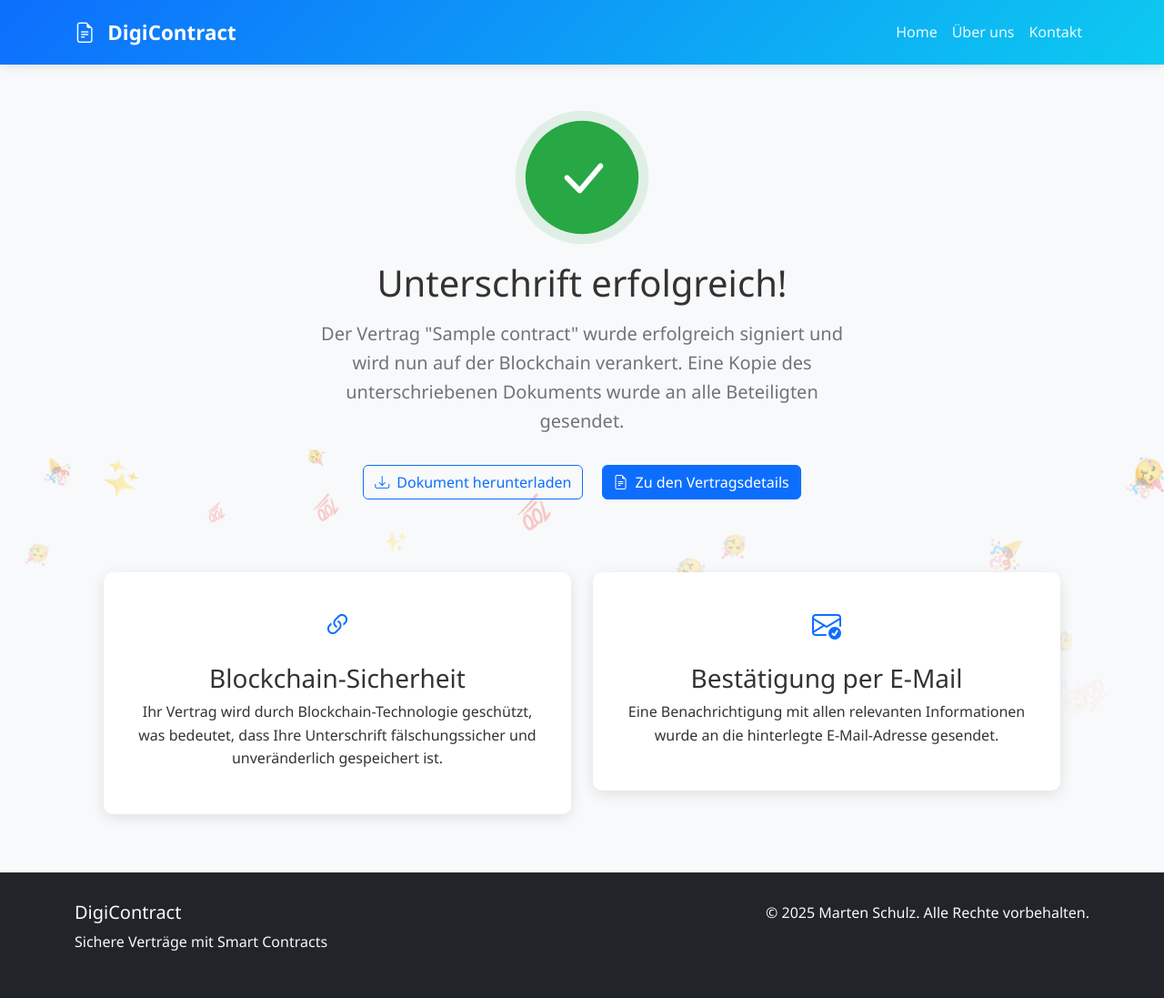
After one commit to marten229/digital_contract_platform_django, a Django app: page /contractsapp/contract/1/success/ in a window 1280 px wide. The commit adds this page. Shown: the whole page at 91% size. Run offline with Django 5.2, Linux system fonts and the light colour scheme; tables that the repository leaves empty hold one stand-in row (values such as "Sample post"); some libraries are stand-ins or nearby versions.

Commit message:
feat: Add success page for contract signing; implement redirect logic and display confirmation message

```diff
--- a/contractsapp/templates/contractsapp/contract_signing.html
+++ b/contractsapp/templates/contractsapp/contract_signing.html
@@ -121,7 +121,8 @@
             <div id="pdfContainer">
                 <canvas id="pdfViewer"></canvas>
                 <canvas id="overlayCanvas"></canvas>
-            </div>            {% endif %}
+            </div>
+            {% endif %}
 
             <!-- Page Navigation -->
             <div id="pageNavigation" class="mt-3 d-flex justify-content-center align-items-center" {% if not user.is_authenticated %}style="display: none;"{% endif %}>
--- /dev/null
+++ b/contractsapp/templates/contractsapp/contract_signing_success.html
@@ -0,0 +1,240 @@
+{% extends 'base.html' %}
+{% load static %}
+
+{% block title %}Unterschrift erfolgreich{% endblock %}
+
+{% block extra_css %}
+<style>
+    /* Success Animation Styles */
+    .success-container {
+        display: flex;
+        flex-direction: column;
+        justify-content: center;
+        align-items: center;
+        padding: 4rem 2rem;
+        text-align: center;
+    }
+
+    .success-icon {
+        width: 120px;
+        height: 120px;
+        background-color: #28a745;
+        border-radius: 50%;
+        display: flex;
+        justify-content: center;
+        align-items: center;
+        margin-bottom: 2rem;
+        animation: pulse 2s ease infinite;
+    }
+
+    .success-icon i {
+        color: white;
+        font-size: 60px;
+    }
+
+    .success-title {
+        color: #333;
+        font-size: 2.5rem;
+        margin-bottom: 1rem;
+        animation: fadeInUp 1s ease;
+    }
+
+    .success-message {
+        color: #6c757d;
+        font-size: 1.25rem;
+        max-width: 600px;
+        margin: 0 auto 2rem auto;
+        animation: fadeInUp 1.2s ease;
+    }
+
+    .success-actions {
+        animation: fadeInUp 1.4s ease;
+    }
+
+    /* Confetti Container */
+    .confetti-container {
+        position: fixed;
+        top: 0;
+        left: 0;
+        width: 100%;
+        height: 100%;
+        z-index: -1;
+        overflow: hidden;
+        pointer-events: none;
+    }
+
+    /* Confetti Pieces */
+    .confetti {
+        position: absolute;
+        top: -20px;
+        animation: confetti-fall linear forwards;
+    }
+
+    /* Animations */
+    @keyframes pulse {
+        0% {
+            box-shadow: 0 0 0 0 rgba(40, 167, 69, 0.4);
+            transform: scale(1);
+        }
+        70% {
+            box-shadow: 0 0 0 15px rgba(40, 167, 69, 0);
+            transform: scale(1.05);
+        }
+        100% {
+            box-shadow: 0 0 0 0 rgba(40, 167, 69, 0);
+            transform: scale(1);
+        }
+    }
+
+    @keyframes fadeInUp {
+        from {
+            opacity: 0;
+            transform: translateY(20px);
+        }
+        to {
+            opacity: 1;
+            transform: translateY(0);
+        }
+    }
+
+    @keyframes confetti-fall {
+        0% {
+            opacity: 1;
+            transform: translateY(0) rotate(0deg);
+        }
+        100% {
+            opacity: 0;
+            transform: translateY(100vh) rotate(720deg);
+        }
+    }
+
+    /* Card styling similar to other pages */
+    .info-card {
+        background-color: white;
+        border-radius: 10px;
+        box-shadow: 0 4px 15px rgba(0,0,0,0.1);
+        padding: 2rem;
+        margin-top: 2rem;
+        transition: transform 0.3s, box-shadow 0.3s;
+        animation: fadeInUp 1.6s ease;
+    }
+
+    .info-card:hover {
+        transform: translateY(-5px);
+        box-shadow: 0 8px 25px rgba(0,0,0,0.15);
+    }
+
+    .info-icon {
+        font-size: 2rem;
+        margin-bottom: 1rem;
+        color: #0d6efd;
+    }
+</style>
+{% endblock %}
+
+{% block content %}
+<div class="container">
+    <div class="success-container">
+        <div class="success-icon">
+            <i class="bi bi-check-lg"></i>
+        </div>
+
+        <h1 class="success-title">Unterschrift erfolgreich!</h1>
+
+        <p class="success-message">
+            Der Vertrag "{{ contract.title }}" wurde erfolgreich signiert und wird nun auf der Blockchain verankert.
+            Eine Kopie des unterschriebenen Dokuments wurde an alle Beteiligten gesendet.
+        </p>
+
+        <div class="success-actions">
+            <a href="{{ contract.pdf_file.url }}" class="btn btn-outline-primary me-3" download>
+                <i class="bi bi-download me-2"></i>Dokument herunterladen
+            </a>
+            <a href="{% url 'contract_detail' contract.pk %}" class="btn btn-primary">
+                <i class="bi bi-file-earmark-text me-2"></i>Zu den Vertragsdetails
+            </a>
+        </div>
+
+        <div class="row mt-5">
+            <div class="col-md-6">
+                <div class="info-card">
+                    <div class="info-icon">
+                        <i class="bi bi-link-45deg"></i>
+                    </div>
+                    <h3>Blockchain-Sicherheit</h3>
+                    <p>
+                        Ihr Vertrag wird durch Blockchain-Technologie geschützt, was bedeutet,
+                        dass Ihre Unterschrift fälschungssicher und unveränderlich gespeichert ist.
+                    </p>
+                </div>
+            </div>
+            <div class="col-md-6">
+                <div class="info-card">
+                    <div class="info-icon">
+                        <i class="bi bi-envelope-check"></i>
+                    </div>
+                    <h3>Bestätigung per E-Mail</h3>
+                    <p>
+                        Eine Benachrichtigung mit allen relevanten Informationen wurde an die hinterlegte
+                        E-Mail-Adresse gesendet.
+                    </p>
+                </div>
+            </div>
+        </div>
+    </div>
+</div>
+
+<!-- Confetti Container (will be populated by JS) -->
+<div class="confetti-container" id="confettiContainer"></div>
+{% endblock %}
+
+{% block extra_js %}
+<script>
+    document.addEventListener('DOMContentLoaded', function() {
+        // Configuration for confetti
+        const confettiConfig = {
+            emojis: ['🎉', '🎊', '✨', '💯', '🥳'],
+            count: 50,  // Number of confetti pieces
+            minDuration: 5,  // Minimum fall duration in seconds
+            maxDuration: 12, // Maximum fall duration in seconds
+            container: document.getElementById('confettiContainer')
+        };
+
+        // Create confetti
+        createConfetti(confettiConfig);
+
+        // Function to create confetti animation
+        function createConfetti(config) {
+            for (let i = 0; i < config.count; i++) {
+                setTimeout(() => {
+                    // Create confetti element
+                    const confetti = document.createElement('div');
+                    confetti.className = 'confetti';
+
+                    // Random emoji from the array
+                    const emojiIndex = Math.floor(Math.random() * config.emojis.length);
+                    confetti.textContent = config.emojis[emojiIndex];
+
+                    // Random position, size, and animation duration
+                    const size = Math.random() * 20 + 15;
+                    const xPos = Math.random() * 100;  // % position horizontally
+                    const duration = Math.random() * (config.maxDuration - config.minDuration) + config.minDuration;
+
+                    // Set styles
+                    confetti.style.left = `${xPos}%`;
+                    confetti.style.fontSize = `${size}px`;
+                    confetti.style.animationDuration = `${duration}s`;
+
+                    // Add to container
+                    config.container.appendChild(confetti);
+
+                    // Remove after animation is complete
+                    setTimeout(() => {
+                        confetti.remove();
+                    }, duration * 1000);
+                }, Math.random() * 1500);  // Staggered start times
+            }
+        }
+    });
+</script>
+{% endblock %}
--- a/contractsapp/urls.py
+++ b/contractsapp/urls.py
@@ -6,6 +6,7 @@ urlpatterns = [
     path('list/', views.contract_list, name='contract_list'),
     path('contract/<int:pk>/', views.contract_detail, name='contract_detail'),
     path('contract/<int:pk>/sign/', views.contract_signing, name='contract_signing'),
+    path('contract/<int:pk>/success/', views.contract_signing_success, name='contract_signing_success'),
     path('contract/<int:pk>/verify/', views.verify_partner, name='verify_partner'),
     path('contract/<int:pk>/add_signature/', views.add_signature, name='add_signature'),
     path('contract/<int:pk>/configure/', views.contract_configuration, name='contract_configuration'),
--- a/contractsapp/views.py
+++ b/contractsapp/views.py
@@ -495,15 +495,22 @@ def add_signature(request, pk):
                     pass
 
                 output_stream.seek(0)
+                  # Check if the client requested no file download
+                if request.POST.get('no_download') == 'true':
+                    # Prüfen, ob der Benutzer eingeloggt ist
+                    if request.user.is_authenticated:
+                        # Für eingeloggte Benutzer: Zur Vertragsliste weiterleiten
+                        redirect_url = reverse('contract_list')
+                    else:
+                        # Für nicht eingeloggte Benutzer: Zur Erfolgsseite weiterleiten
+                        redirect_url = reverse('contract_signing_success', args=[contract.pk])
 
-                # Check if the client requested no file download
-                if request.POST.get('no_download') == 'true':
-                    # Return a response with a redirect URL instead of JSON response
+                    # Return a response with a redirect URL as JSON response
                     return JsonResponse({
                         'success': True,
                         'message': 'Unterschrift erfolgreich hinzugefügt',
                         'status': contract.status,
-                        'redirect_url': reverse('contract_list')
+                        'redirect_url': redirect_url
                     })
                 else:
                     # Original behavior - return the PDF for download
@@ -603,6 +610,20 @@ def verify_partner(request, pk):
     # Bei normalen POST-Anfragen erfolgreiche Nachricht anzeigen und weiterleiten
     else:
         messages.success(request, "Sie haben sich erfolgreich verifiziert. Sie können jetzt den Vertrag unterzeichnen.")
+        return redirect('contract_signing', pk=pk)
+
+
+def contract_signing_success(request, pk):
+    """Zeigt die Erfolgsseite für die Vertragsunterzeichnung an"""
+    contract = get_object_or_404(Contract, pk=pk)
+
+    # Prüfe, ob der Vertrag tatsächlich unterschrieben wurde
+    if contract.status in ['signed_by_partner', 'signed_by_creator', 'completed', 'blockchain_published']:
+        return render(request, 'contractsapp/contract_signing_success.html', {
+            'contract': contract
+        })
+    else:
+        # Falls der Vertrag nicht unterschrieben ist, leite zur normalen Signierseite um
         return redirect('contract_signing', pk=pk)
 
 
```
